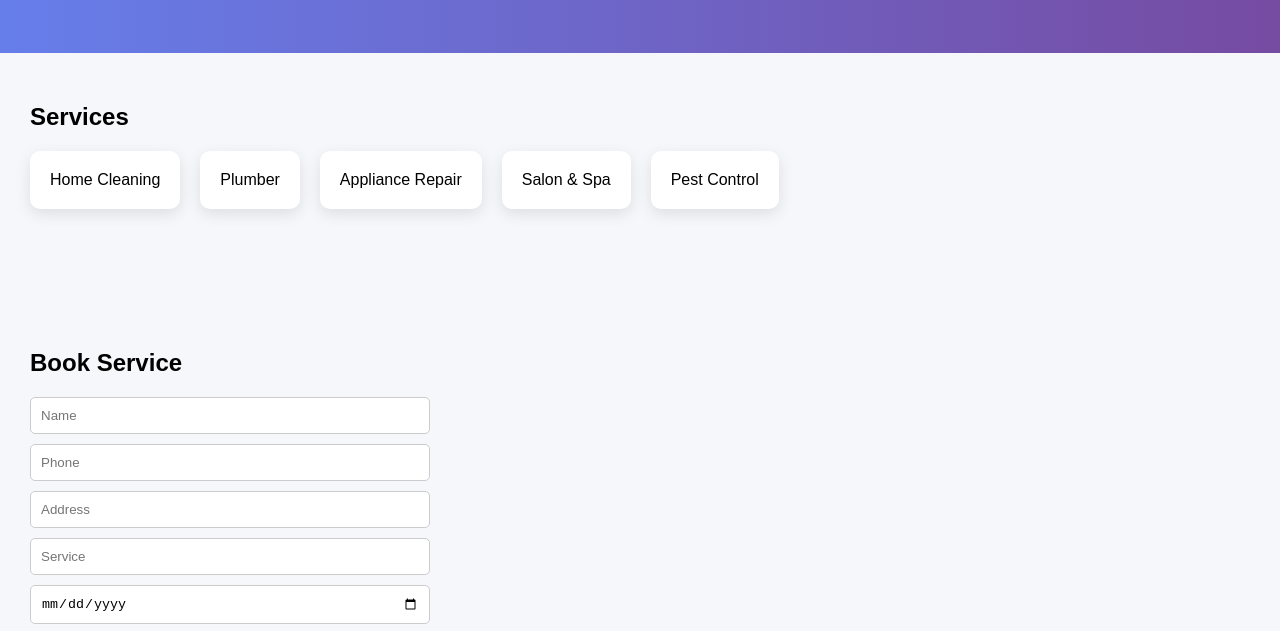
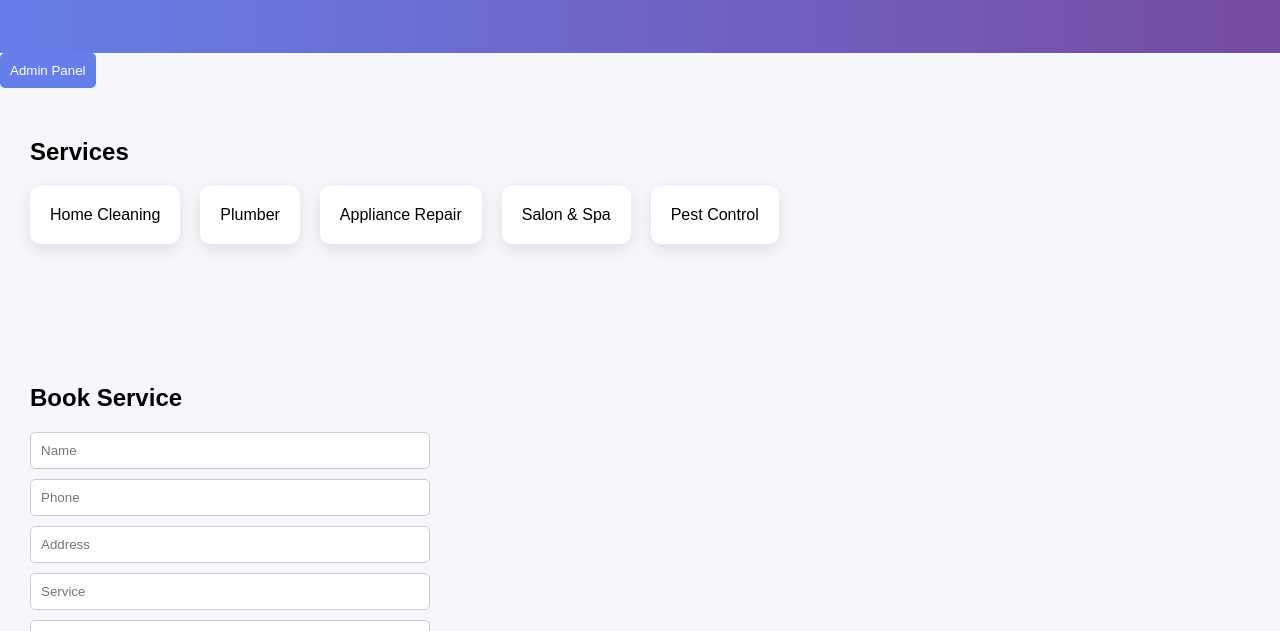
Before and after one commit to aryanpopalghat233-pixel/Urbanservicereal, a website: page public/index.html in a window 1280 px wide. Shown: the part 141-772 px from the top of the page. Drawn offline with nearby package versions, Linux system fonts and the light colour scheme; no server answers.

Commit message:
Update index.html

```diff
--- a/public/index.html
+++ b/public/index.html
@@ -11,6 +11,10 @@
   <h1>URBANSERVICE</h1>
   <p>Premium Home Services at Your Doorstep</p>
 </header>
+
+  <a href="admin.html">
+  <button>Admin Panel</button>
+</a>
 
 <section class="services">
   <h2>Services</h2>
```
